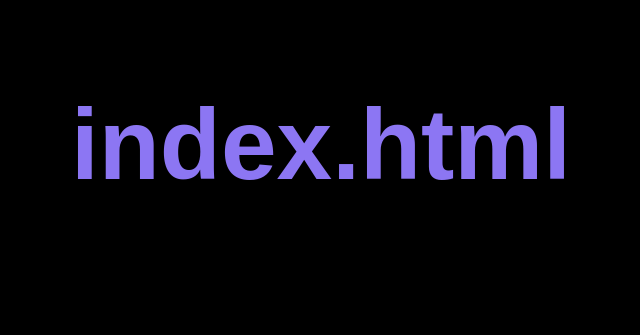
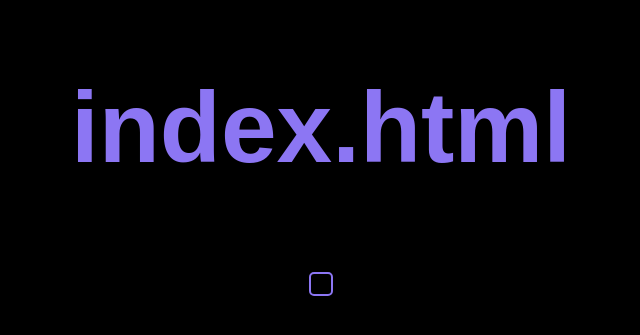
Before and after one commit to Robskan/site, a plain HTML site: page index.html in a window 1280 px wide. Shown: the part 251-586 px from the top of the page, without its empty margins (319-959 px from the left). Drawn offline with Linux system fonts and the light colour scheme.

Commit message:
Update index.html

```diff
--- a/index.html
+++ b/index.html
@@ -5,6 +5,15 @@
     <meta name="viewport" content="width=device-width, initial-scale=1.0">
     <title id="title">SillySite</title>
     <style>
+        #badgeContainer {
+            display: flex;
+    justify-content: center;
+    align-items: center;
+    margin-top: 10px; /* Adjust this value to control the space */
+    border: 2px solid #8C76F3; /* Border color */
+    border-radius: 5px; /* Rounded corners */
+    padding: 10px; /* Padding around the badges */
+}
         body {
             background-color: black;
             color: #8C76F3;
@@ -84,6 +93,7 @@
             <h1 id="name">Loading...</h1>
         </div>
         <div id="badges">
+            <div id="badgeContainer">
             <!-- STAFF BADGE -->
             <div id="staff" class="badge" style="display:none;">
                 <img src="/public/img/staff.png" alt="Staff Icon" width="50" height="50">
@@ -102,6 +112,7 @@
                 <span class="tooltip">4'1 Gay Furry Femboi Silly</span>
             </div>
         </div>
+    </div>
         <p id="disallowed" style="display:none;">Uh- you aren't looking for this page, right?!?!?</p>
     </div>
 
```
